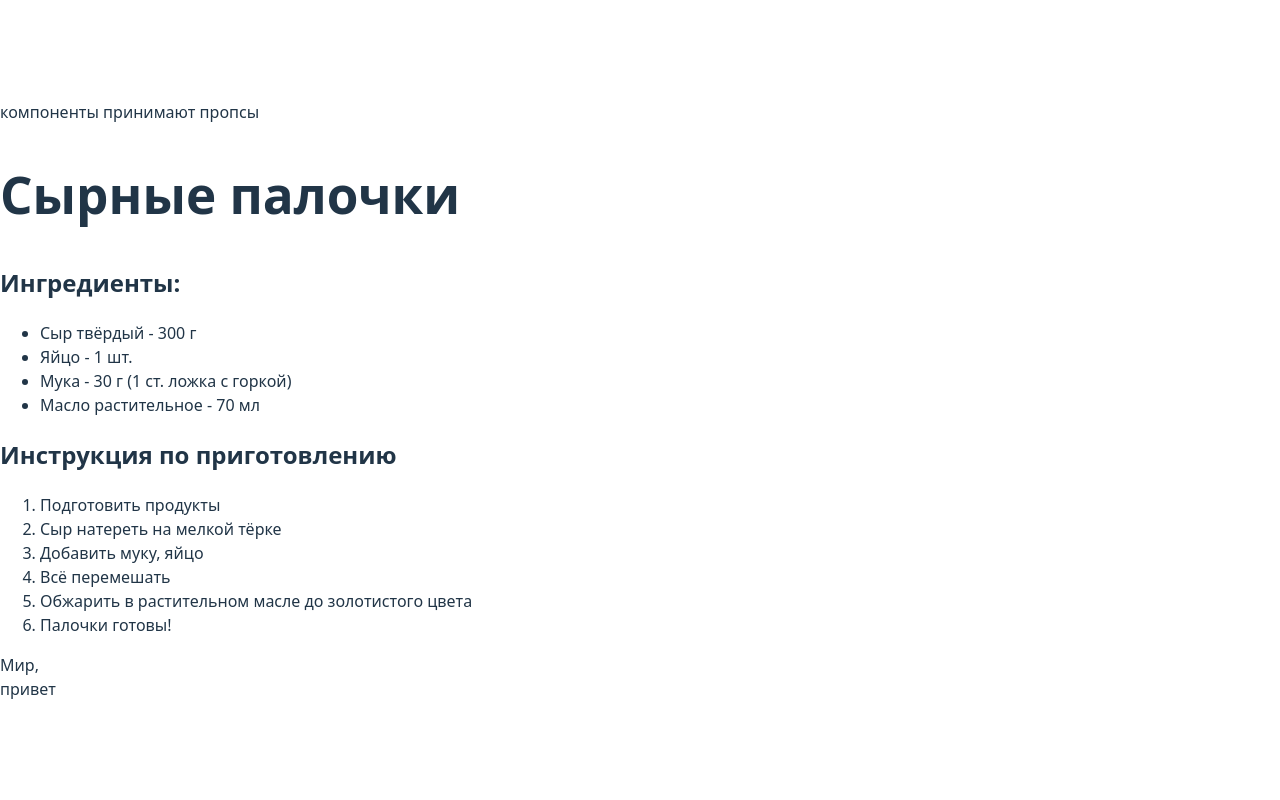
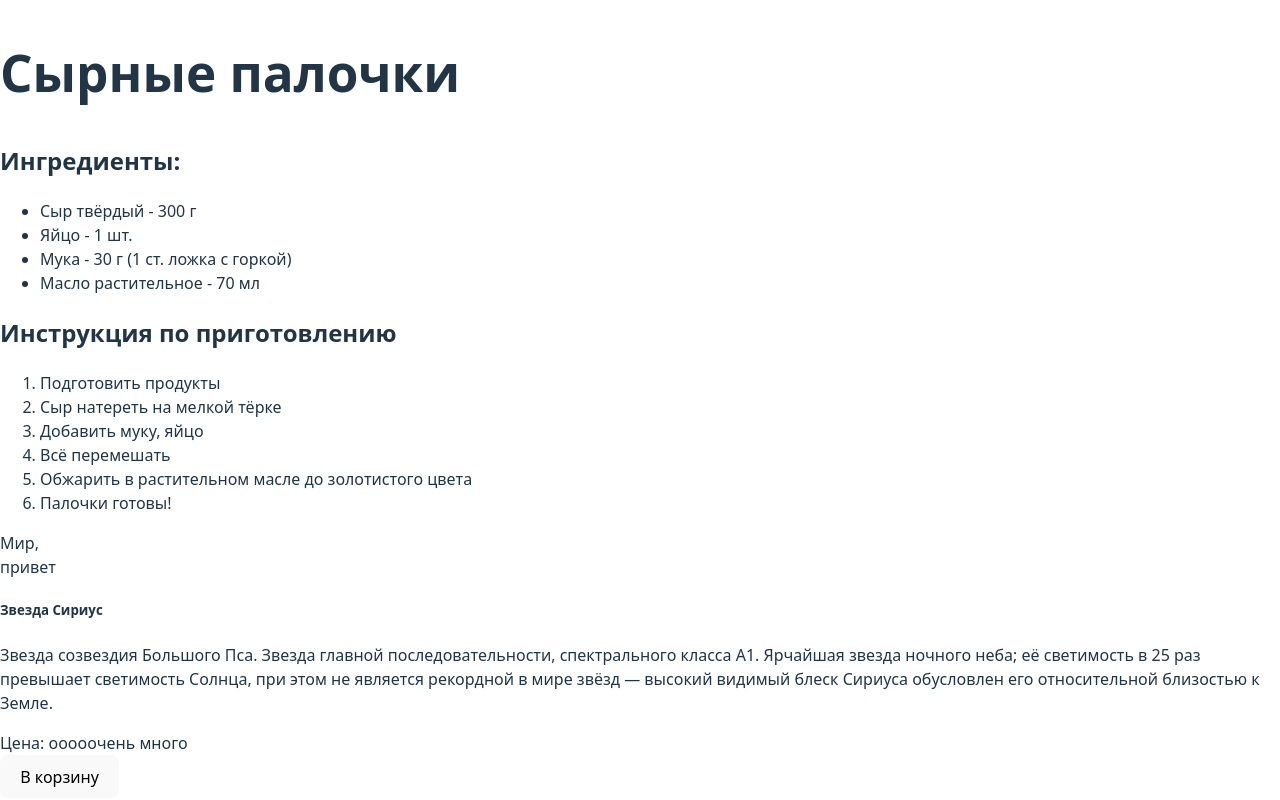
Before and after one commit to YaroslavaSabitova/myTestReact, a React app: page / in a window 1280 px wide. Built offline with nearby package versions, Linux system fonts and the light colour scheme; the HTML template or start-up script is replaced by a standard one.

Commit message:
new component

```diff
--- /dev/null
+++ b/src/app/components/Card.tsx
@@ -0,0 +1,34 @@
+import { ReactElement } from 'react';
+
+type CardProps = {
+  title: ReactElement;
+  body: ReactElement;
+};
+
+export function Card({ title, body }: CardProps): ReactElement {
+  return (
+    <div className='card'>
+      {title}
+      {body}
+      <button type='button'>В корзину</button>
+    </div>
+  );
+}
+
+export function CardTitle(): ReactElement {
+  return <h5 className='card-title'>Звезда Сириус</h5>;
+}
+
+export function CardBody(): ReactElement {
+  return (
+    <div className='card-body'>
+      <p>
+        Звезда созвездия Большого Пса. Звезда главной последовательности, спектрального
+        класса A1. Ярчайшая звезда ночного неба; её светимость в 25 раз превышает
+        светимость Солнца, при этом не является рекордной в мире звёзд — высокий видимый
+        блеск Сириуса обусловлен его относительной близостью к Земле.
+      </p>
+      <div className='price'>Цена: oоооочень много</div>
+    </div>
+  );
+}
--- a/src/app/components/Recipe.tsx
+++ b/src/app/components/Recipe.tsx
@@ -1,4 +1,4 @@
-import type { ReactElement } from 'react';
+import { ReactElement } from 'react';
 
 // типизируем props компонента
 type RecipeProps = {
--- a/src/app/components/Welcome.tsx
+++ b/src/app/components/Welcome.tsx
@@ -1,4 +1,4 @@
-import type { ReactElement } from 'react';
+import { ReactElement } from 'react';
 
 type WelcomeProps = { userName: string; welcomeText: string };
 
--- a/src/app/index.tsx
+++ b/src/app/index.tsx
@@ -1,15 +1,18 @@
+import { Card, CardTitle, CardBody } from './components/Card';
 import Recipe from './components/Recipe';
 import Welcome from './components/Welcome';
 
 import type { ReactElement } from 'react';
 
+const title = <CardTitle />;
+const body = <CardBody />;
+
 export const App = (): ReactElement => {
   return (
     <>
-      {'компоненты принимают пропсы'}
-
       <Recipe name='Сырные палочки' />
       <Welcome userName='Мир,' welcomeText='привет' />
+      <Card title={title} body={body} />
     </>
   );
 };
--- a/tsconfig.app.json
+++ b/tsconfig.app.json
@@ -10,7 +10,7 @@
     /* Bundler mode */
     "moduleResolution": "bundler",
     "allowImportingTsExtensions": true,
-    "verbatimModuleSyntax": true,
+    "verbatimModuleSyntax": false,
     "moduleDetection": "force",
     "noEmit": true,
     "jsx": "react-jsx",
```
